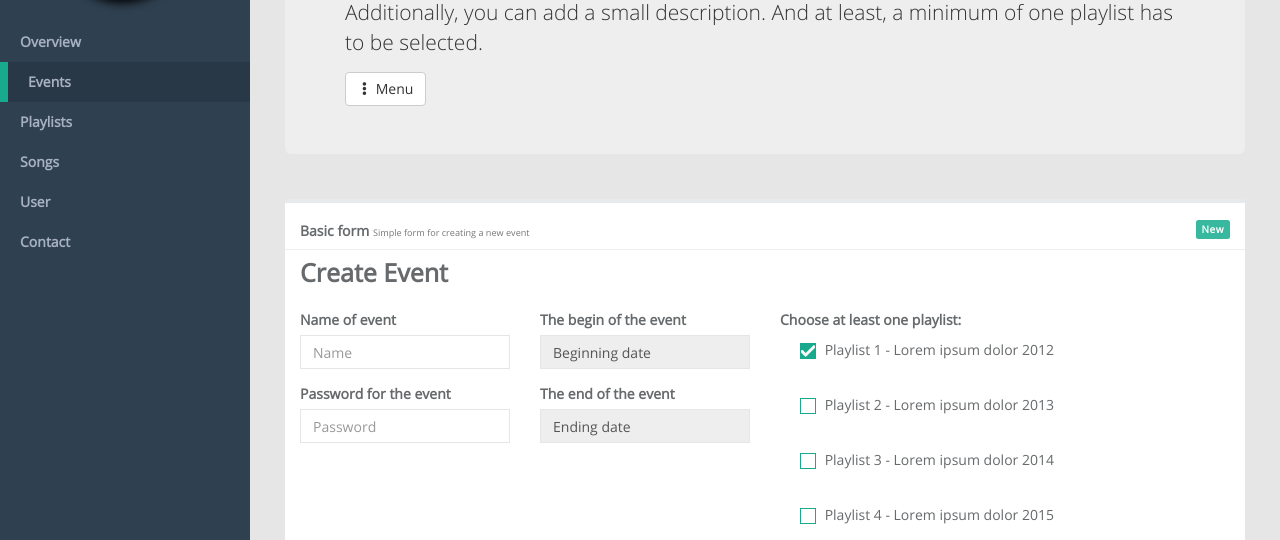
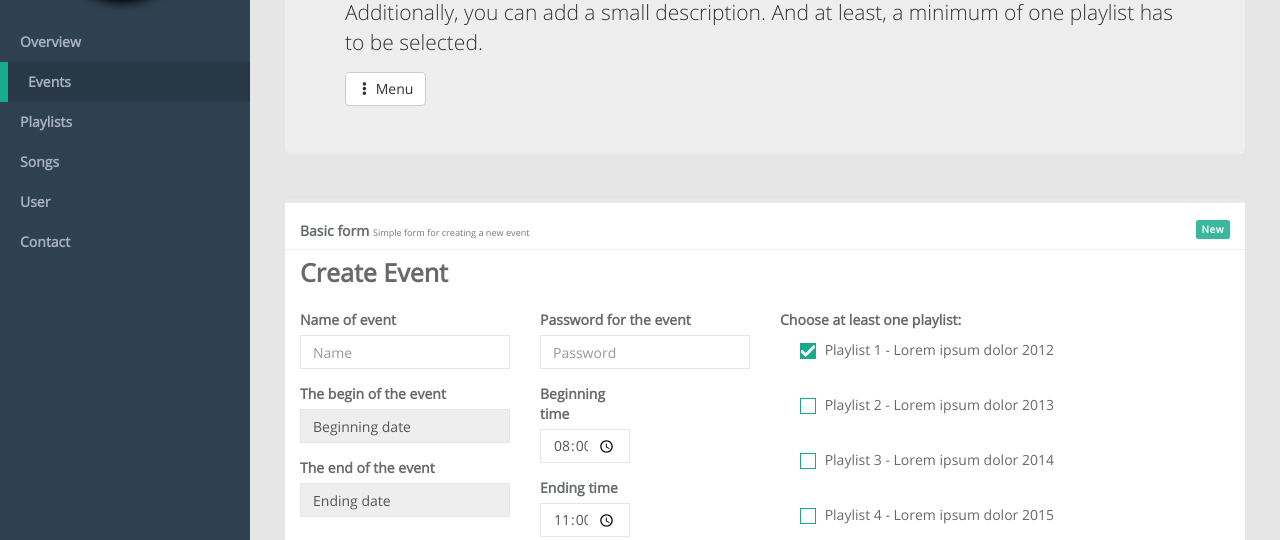
Before and after one commit to philenius/dashboard, a plain HTML site: page event.html in a window 1280 px wide. Shown: the part 260-800 px from the top of the page. Drawn offline with Linux system fonts and the light colour scheme.

Commit message:
added time fields in form; rearranged controls

```diff
--- a/event.html
+++ b/event.html
@@ -100,24 +100,61 @@
 
                                 <form class="top-buffer">
                                     <div class="row">
-                                        <div class="col-lg-3">
+                                        <div class="col-lg-6">
+                                            <div class="row">
+                                                <div class="col-lg-6">
+                                                    <!-- Name -->
                                                     <div class="form-group">
                                                         <label for="name">Name of event</label>
-                                                <input type="text" class="form-control" id="name" placeholder="Name" required>
+                                                        <input type="text" class="form-control" id="name" placeholder="Name" name="name" required>
                                                     </div>
+                                                </div>
+                                                <div class="col-lg-6">
+                                                    <!-- Password -->
                                                     <div class="form-group">
                                                         <label for="password">Password for the event</label>
-                                                <input type="password" class="form-control" id="password" placeholder="Password" required>
+                                                        <input type="password" class="form-control" id="password" placeholder="Password" name="password" required>
                                                     </div>
                                                 </div>
-                                        <div class="col-lg-3">
+                                            </div>
+                                            <div class="row">
+                                                <div class="col-lg-6">
+                                                    <div class="row">
+                                                        <div class="col-lg-12 col-md-6">
+                                                            <!-- Begin -->
                                                             <div class="form-group">
                                                                 <label for="begin">The begin of the event</label>
-                                                <input type="text" class="form-control" id="begin" required>
+                                                                <input type="text" class="form-control" id="begin" name="begin" required>
                                                             </div>
+                                                        </div>
+                                                        <div class="col-lg-12 col-md-6">
+                                                            <!-- End -->
                                                             <div class="form-group">
                                                                 <label for="end">The end of the event</label>
-                                                <input type="text" class="form-control" id="end" required>
+                                                                <input type="text" class="form-control" id="end" name="end" required>
+                                                            </div>
+                                                        </div>
+                                                    </div>
+                                                </div>
+                                                <div class="col-lg-6">
+                                                    <!-- Begin time -->
+                                                    <div class="row">
+                                                        <div class="col-lg-6 col-md-6">
+                                                            <div class="form-group">
+                                                                <label for="beginTime">Beginning time</label>
+                                                                <input type="time" class="form-control" id="beginTime" value="20:00" name="beginTime" required>
+                                                            </div>
+                                                        </div>
+                                                        <div class="row visible-lg"></div>
+                                                        <!-- End time -->
+                                                        <div class="col-lg-6 col-md-6">
+                                                            <div class="form-group">
+                                                                <label for="endTime">Ending time</label>
+                                                                <input type="time" class="form-control" id="endTime" value="23:00" name="endTime" required>
+                                                            </div>
+                                                        </div>
+                                                    </div>
+                                                </div>
                                             </div>
                                         </div>
                                         <div class="col-lg-6">
```
Lines whose indentation alone changed are shown as unchanged.
